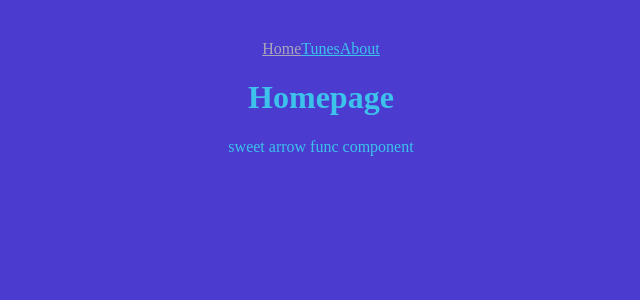
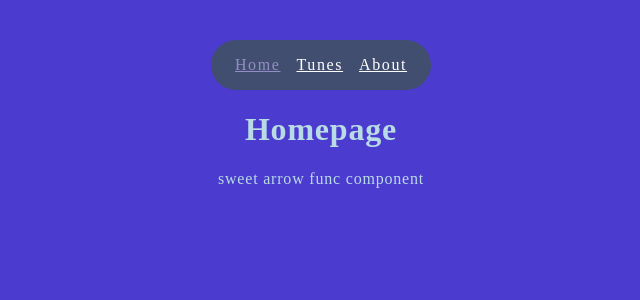
Before and after one commit to HelenkaSoft/Single-Page-App, a React (Vite) app: page / in a window 1280 px wide. Shown: the top 300 px of the page, without its empty margins (319-959 px from the left). Built offline with nearby package versions, Linux system fonts and the light colour scheme.

Commit message:
tiny style

```diff
--- a/components/TheNavigation.jsx
+++ b/components/TheNavigation.jsx
@@ -3,7 +3,7 @@ import React from "react";
 
 function TheNavigation() {
   return (
-    <nav>
+    <nav className="navigation">
       <NavLink to="/" className="a">
         Home
       </NavLink>
--- a/src/App.css
+++ b/src/App.css
@@ -10,13 +10,22 @@ body {
   justify-content: center;
   flex-direction: column;
   background-color: #4c3bcf;
-  color: #3dc2ec;
+  color: #b8dbe5;
+  letter-spacing: 0.05rem;
 }
 
 .a {
-  color: #3dc2ec;
+  color: white;
+  padding: 0 0.5em;
 }
 
 .active {
-  color: #a8a6ba;
+  color: #948ec6;
 }
+
+.navigation {
+  letter-spacing: 0.1rem;
+  background-color: rgb(65, 78, 111);
+  padding: 1rem;
+  border-radius: 2rem;
+}
```
